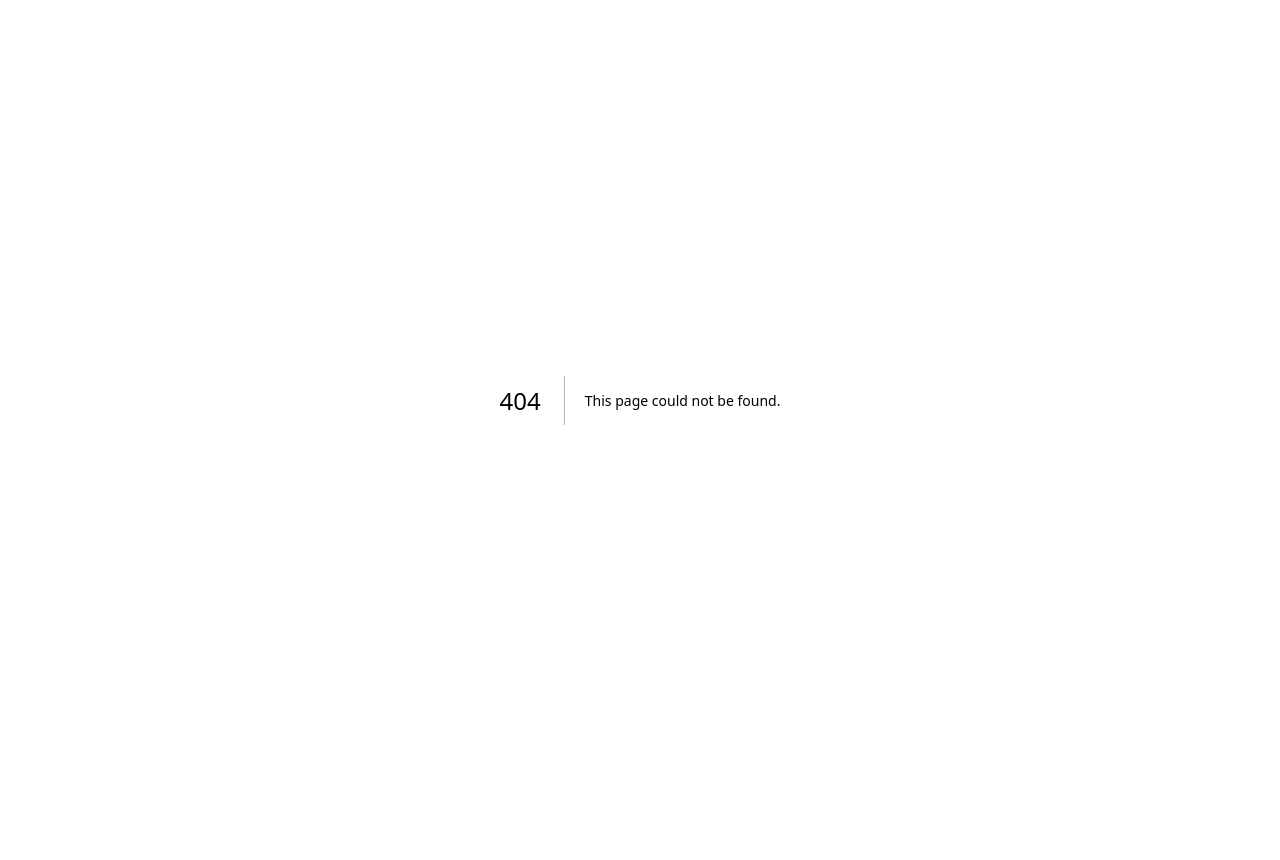
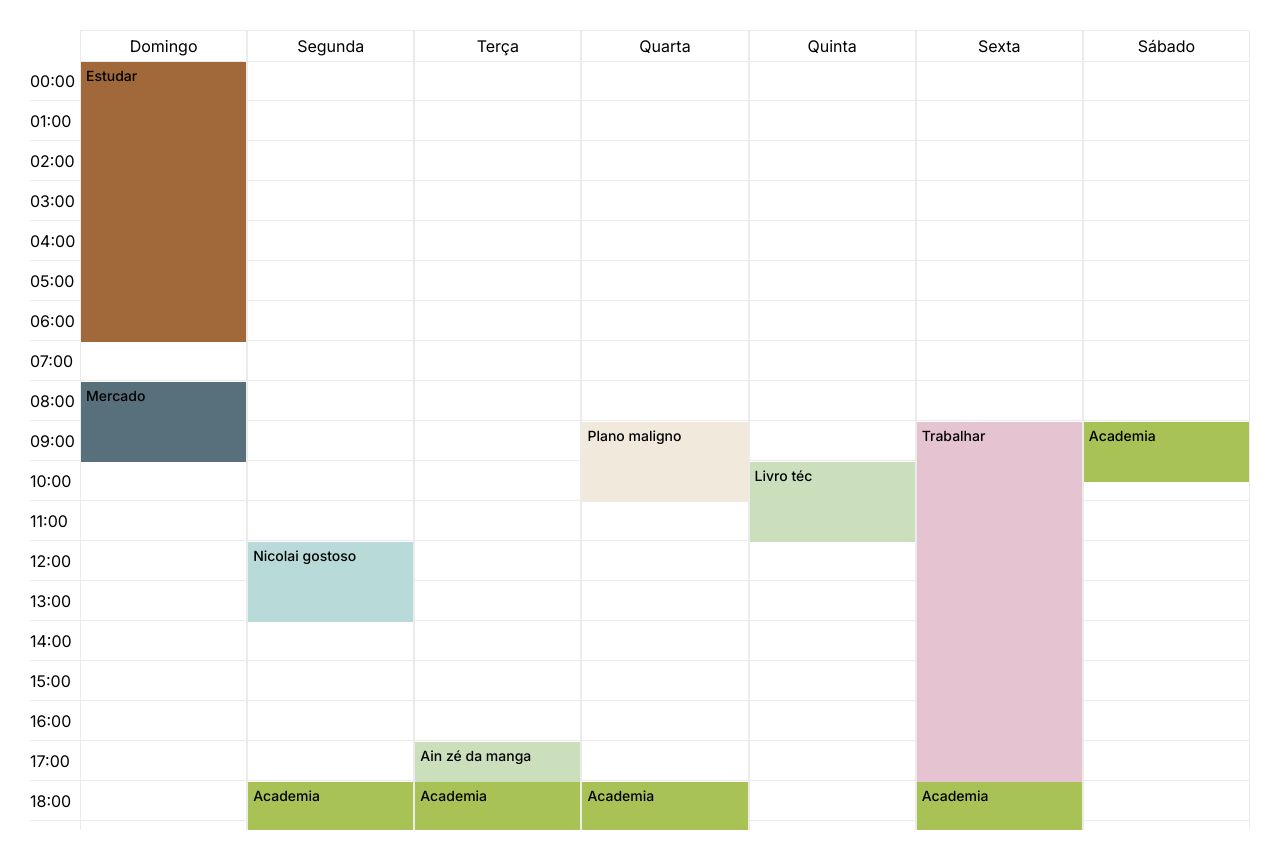
Before and after one commit to NicolaiHygino/grade-horario-front, a Next.js app: page /dashboard in a window 1280 px wide. Before the commit this address had no page. Before the commit the page ends 800 px from the top, so only its background shows below. Built offline with nearby package versions, Linux system fonts and the light colour scheme.

Commit message:
feat: create timetable component

```diff
--- /dev/null
+++ b/src/app/dashboard/page.tsx
@@ -0,0 +1,120 @@
+"use client";
+
+import Timetable from "../shared/components/Timetable";
+import { IEvents } from "../shared/components/Timetable/types/IEvents";
+import { Container } from "./styles";
+
+export default function Dashboard() {
+  return (
+    <Container>
+      <Timetable events={events} />
+    </Container>
+  );
+}
+
+export const events: IEvents = [
+  {
+    id: 1,
+    name: "Estudar",
+    startTime: new Date("2024-04-29T00:00:00"),
+    endTime: new Date("2024-04-29T07:00:00"),
+    dayOfTheWeek: "DOMINGO",
+    bgColor: "#A1683A",
+  },
+  {
+    id: 34,
+    name: "Mercado",
+    startTime: new Date("2024-04-29T08:00:00"),
+    endTime: new Date("2024-04-29T10:00:00"),
+    dayOfTheWeek: "DOMINGO",
+    bgColor: " #586F7C",
+  },
+  {
+    id: 2,
+    name: "Nicolai gostoso",
+    startTime: new Date("2024-04-29T12:00:00"),
+    endTime: new Date("2024-04-29T14:00:00"),
+    dayOfTheWeek: "SEGUNDA",
+    bgColor: "#B8DBD9",
+  },
+  {
+    id: 3,
+    name: "Ain zé da manga",
+    startTime: new Date("2024-04-29T17:00:00"),
+    endTime: new Date("2024-04-29T18:00:00"),
+    dayOfTheWeek: "TERCA",
+    bgColor: "#CBDFBD",
+  },
+  {
+    id: 3,
+    name: "Livro téc",
+    startTime: new Date("2024-04-29T10:00:00"),
+    endTime: new Date("2024-04-29T12:00:00"),
+    dayOfTheWeek: "QUINTA",
+    bgColor: "#CBDFBD",
+  },
+  {
+    id: 3,
+    name: "Academia",
+    startTime: new Date("2024-04-29T18:00:00"),
+    endTime: new Date("2024-04-29T19:30:00"),
+    dayOfTheWeek: "SEGUNDA",
+    bgColor: "#A8C256",
+  },
+  {
+    id: 3,
+    name: "Academia",
+    startTime: new Date("2024-04-29T18:00:00"),
+    endTime: new Date("2024-04-29T19:30:00"),
+    dayOfTheWeek: "TERCA",
+    bgColor: "#A8C256",
+  },
+  {
+    id: 3,
+    name: "Academia",
+    startTime: new Date("2024-04-29T18:00:00"),
+    endTime: new Date("2024-04-29T19:30:00"),
+    dayOfTheWeek: "QUARTA",
+    bgColor: "#A8C256",
+  },
+  {
+    id: 3,
+    name: "Academia",
+    startTime: new Date("2024-04-29T18:00:00"),
+    endTime: new Date("2024-04-29T19:30:00"),
+    dayOfTheWeek: "SEXTA",
+    bgColor: "#A8C256",
+  },
+  {
+    id: 3,
+    name: "Academia",
+    startTime: new Date("2024-04-29T09:00:00"),
+    endTime: new Date("2024-04-29T10:30:00"),
+    dayOfTheWeek: "SABADO",
+    bgColor: "#A8C256",
+  },
+  {
+    id: 3,
+    name: "Trabalhar",
+    startTime: new Date("2024-04-29T09:00:00"),
+    endTime: new Date("2024-04-29T18:00:00"),
+    dayOfTheWeek: "SEXTA",
+    bgColor: "#E5C3D1",
+  },
+  {
+    id: 3,
+    name: "Comer cu",
+    startTime: new Date("2024-04-29T21:00:00"),
+    endTime: new Date("2024-04-29T23:00:00"),
+    dayOfTheWeek: "SABADO",
+    bgColor: "#8F5C38",
+  },
+  {
+    id: 4,
+    name: "Plano maligno",
+    startTime: new Date("2024-04-29T09:00:00"),
+    endTime: new Date("2024-04-29T11:00:00"),
+    dayOfTheWeek: "QUARTA",
+    bgColor: " #F1E9DB",
+  },
+];
--- /dev/null
+++ b/src/app/dashboard/styles.ts
@@ -0,0 +1,5 @@
+import styled from "styled-components";
+
+export const Container = styled.div`
+  margin: 30px;
+`;
--- a/src/app/globals.css
+++ b/src/app/globals.css
@@ -85,23 +85,13 @@ body {
   overflow-x: hidden;
 }
 
-body {
-  color: rgb(var(--foreground-rgb));
-  background: linear-gradient(
-      to bottom,
-      transparent,
-      rgb(var(--background-end-rgb))
-    )
-    rgb(var(--background-start-rgb));
-}
-
 a {
   color: inherit;
   text-decoration: none;
 }
 
-@media (prefers-color-scheme: dark) {
+@media (prefers-color-scheme: white) {
   html {
-    color-scheme: dark;
+    color-scheme: white;
   }
 }
--- /dev/null
+++ b/src/app/shared/components/Timetable/index.tsx
@@ -0,0 +1,63 @@
+"use client";
+import { enumToEnumKeyList, mask24hours } from "@/app/shared/utils";
+import { EWeekDays } from "./types/EWeekDays";
+import { IEvents } from "./types/IEvents";
+import {
+  TimetableStyled,
+  DaysOfWeek,
+  DaysOfWeekHeader,
+  Event,
+  EventHeader,
+  EventsWrapper,
+  Hour,
+  HoursColumn,
+  WeekDays,
+} from "./styles";
+import { calcEventHeight, minutesToPixels } from "./utils";
+
+const DAY_HOURS = [...Array(24)].map((_, index) => mask24hours(index));
+
+const TABLE_WEEK_DAYS = enumToEnumKeyList(EWeekDays);
+
+export const HOUR_HEIGHT = 40;
+
+export default function Timetable({ events }: { events: IEvents }) {
+  return (
+    <TimetableStyled>
+      <HoursColumn>
+        {DAY_HOURS.map((hour) => (
+          <Hour $height={HOUR_HEIGHT} key={hour}>
+            {hour}
+          </Hour>
+        ))}
+      </HoursColumn>
+
+      <WeekDays>
+        {TABLE_WEEK_DAYS.map((day) => (
+          <DaysOfWeek key={day}>
+            <DaysOfWeekHeader>
+              {EWeekDays[day as keyof typeof EWeekDays]}
+            </DaysOfWeekHeader>
+            <EventsWrapper
+              $hourItensHeight={HOUR_HEIGHT}
+              $hoursItensQuantity={DAY_HOURS.length}
+            >
+              {events
+                .filter((event) => event.dayOfTheWeek === day)
+                .map((event) => (
+                  <Event
+                    $fromTop={minutesToPixels(event.startTime)}
+                    $height={calcEventHeight(event.startTime, event.endTime)}
+                    $bgColor={event.bgColor}
+                    key={event.name}
+                  >
+                    <EventHeader>{event.name}</EventHeader>
+                  </Event>
+                ))}
+            </EventsWrapper>
+          </DaysOfWeek>
+        ))}
+      </WeekDays>
+    </TimetableStyled>
+  );
+}
--- /dev/null
+++ b/src/app/shared/components/Timetable/styles.ts
@@ -0,0 +1,88 @@
+import styled from "styled-components";
+
+export const TimetableStyled = styled.div`
+  position: relative;
+  height: 800px;
+  overflow: scroll;
+  overflow-x: hidden;
+`;
+
+export const WeekDays = styled.div`
+  display: grid;
+  grid-template-columns: repeat(7, 1fr);
+  white-space: nowrap;
+  width: calc(100% - 50px);
+  margin-left: 50px;
+  height: 100%;
+`;
+
+export const DaysOfWeekHeader = styled.div`
+  height: 30px;
+  display: flex;
+  align-items: center;
+  justify-content: center;
+`;
+
+export const DaysOfWeek = styled.div`
+  border: 1px solid #ebebeb;
+  position: relative;
+`;
+
+interface IStyledEventWrapper {
+  $hourItensHeight: number;
+  $hoursItensQuantity: number;
+}
+
+export const EventsWrapper = styled.div<IStyledEventWrapper>`
+  position: relative;
+  height: ${({ $hourItensHeight, $hoursItensQuantity }) =>
+    $hourItensHeight * $hoursItensQuantity}px;
+  border: 1px solid #ebebeb;
+  margin: 0px -1px 0px -1px;
+`;
+
+interface IStyledEvent {
+  $fromTop: number;
+  $height: number;
+  $bgColor: string;
+}
+
+export const Event = styled.div<IStyledEvent>`
+  top: ${({ $fromTop }) => $fromTop}px;
+  height: ${({ $height }) => $height}px;
+  background-color: ${({ $bgColor }) => $bgColor};
+  position: absolute;
+  padding: 5px;
+  width: 100%;
+  overflow: hidden;
+  text-overflow: ellipsis;
+  z-index: 999;
+  transition: all 0.2s;
+
+  &:hover {
+    box-shadow: rgba(100, 100, 111, 0.2) 0px 7px 29px 0px;
+    transform: scale(1.05);
+  }
+`;
+
+export const EventHeader = styled.h4`
+  font-size: 14px;
+  font-weight: 500;
+`;
+
+export const HoursColumn = styled.div`
+  top: 31px;
+  display: flex;
+  flex-direction: column;
+  position: absolute;
+  width: 100%;
+  z-index: 99;
+`;
+
+export const Hour = styled.div<{ $height: number }>`
+  display: flex;
+  height: ${(props) => props.$height}px;
+  border-bottom: 1px solid #ebebeb;
+  width: 100%;
+  align-items: center;
+`;
--- /dev/null
+++ b/src/app/shared/components/Timetable/types/EWeekDays.ts
@@ -0,0 +1,9 @@
+export enum EWeekDays {
+  DOMINGO = "Domingo",
+  SEGUNDA = "Segunda",
+  TERCA = "Terça",
+  QUARTA = "Quarta",
+  QUINTA = "Quinta",
+  SEXTA = "Sexta",
+  SABADO = "Sábado",
+}
--- /dev/null
+++ b/src/app/shared/components/Timetable/types/IEvents.ts
@@ -0,0 +1,12 @@
+import { EWeekDays } from "./EWeekDays";
+
+interface IEvent {
+  id: number;
+  name: string;
+  startTime: Date;
+  endTime: Date;
+  dayOfTheWeek: keyof typeof EWeekDays;
+  bgColor: string;
+}
+
+export type IEvents = IEvent[];
--- /dev/null
+++ b/src/app/shared/components/Timetable/utils.ts
@@ -0,0 +1,13 @@
+import { hoursToMinutes, ruleOfThree } from "@/app/shared/utils";
+import { HOUR_HEIGHT } from ".";
+
+export function minutesToPixels(startTime: Date): number {
+  return (
+    hoursToMinutes(startTime.getHours(), startTime.getMinutes()) *
+    ruleOfThree(60, 1, HOUR_HEIGHT)
+  );
+}
+
+export function calcEventHeight(startTime: Date, endTime: Date) {
+  return minutesToPixels(endTime) - minutesToPixels(startTime);
+}
--- /dev/null
+++ b/src/app/shared/utils.ts
@@ -0,0 +1,15 @@
+export function enumToEnumKeyList(enumObj: any): string[] {
+  return Object.keys(enumObj).filter((key) => isNaN(Number(enumObj[key])));
+}
+
+export function hoursToMinutes(hours: number, minutes: number): number {
+  return hours * 60 + minutes;
+}
+
+export function ruleOfThree(a: number, b: number, c: number): number {
+  return (c * b) / a;
+}
+
+export function mask24hours(number: number) {
+  return number < 10 ? `0${number}:00` : `${number}:00`;
+}
```
Also changed, not shown: package.json (+4 -3 lines), 1 other file (tests, documents, lock files or other folders).
